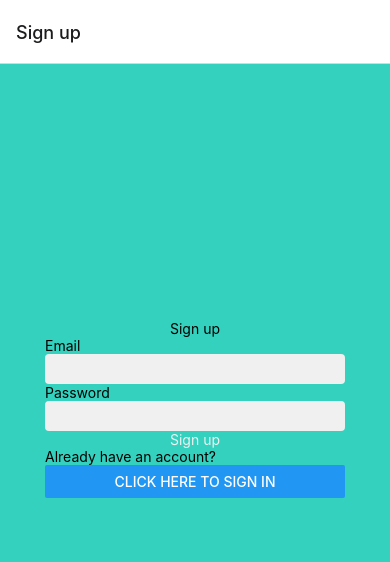
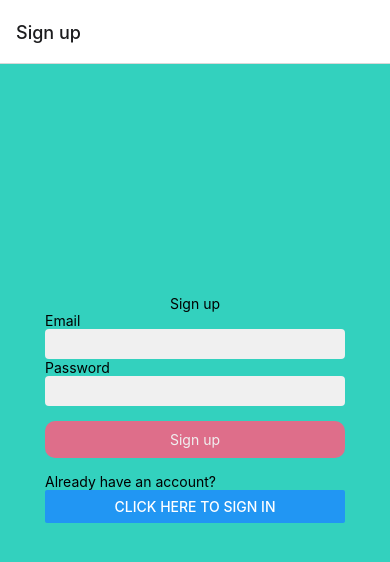
Before and after one commit to EvanXie333/rnFB21T3, a React Native app: screen /Signup in a window 390 px wide. Shown: the top 562 px of the page. Built offline with nearby package versions, Linux system fonts and the light colour scheme.

Commit message:
signup validation and submission

```diff
--- a/components/Signup.js
+++ b/components/Signup.js
@@ -1,15 +1,59 @@
-import React from "react";
-import { View,Text, StyleSheet, Button, TextInput, TouchableOpacity, KeyboardAvoidingView, Platform } from "react-native";
-import { useNavigation } from "@react-navigation/native";
-import { ThemeColours } from "./ThemeColours";
+import React, {useState,useEffect} from 'react'
+import { View, Text, StyleSheet, Button, TextInput, TouchableOpacity, KeyboardAvoidingView, Platform } from "react-native";
+import { useNavigation } from '@react-navigation/native';
+import { ThemeColours } from './ThemeColours';
 
 
+export function Signup(props) {
+  const[validEmail, setValidEmail ] = useState( false )
+  const[validPassword,setValidPassword ] = useState( false )
+  const[validForm,setValidForm] = useState(false)
 
-export function Signup(props){
+  const[email,setEmail] = useState()
+  const[password,setPassword] = useState()
 
   const navigation = useNavigation()
 
-    return(
+  const validateEmail = ( emailVal ) => {
+    if( emailVal.indexOf('@') > 0 ) {
+      setValidEmail( true )
+    }
+    else {
+      setValidEmail( false )
+    }
+    setEmail( emailVal )
+  }
+
+  const validatePassword = ( passwordVal ) => {
+    if( passwordVal.length >= 8 ) {
+      setValidPassword( true )
+    }
+    else {
+      setValidPassword( false )
+    }
+    setPassword( passwordVal )
+  }
+
+  const submitHandler = () => {
+    props.handler( email, password )
+  }
+
+  useEffect( () => {
+    if(validEmail && validPassword) {
+      setValidForm( true )
+    }
+    else {
+      setValidForm( false )
+    }
+  }, [validEmail, validPassword])
+
+  useEffect( () => {
+    if( props.auth === true ) {
+      navigation.reset({ index: 0, routes: [ {name: 'Home'} ] })
+    }
+  }, [props.auth])
+
+  return (
     <View style={styles.container}>
       <Text>Sign up</Text>
       <KeyboardAvoidingView
@@ -17,15 +61,25 @@ export function Signup(props){
       >
       <View style={styles.inner}>
         <Text>Email</Text>
-        <TextInput style={styles.input} />
+        <TextInput style={styles.input} onChangeText={ (val) => validateEmail(val) }/>
         <Text>Password</Text>
-        <TextInput style={styles.input} />
-        <TouchableOpacity styles={styles.button}>
+        <TextInput
+        style={styles.input}
+        onChangeText={ (val) => validatePassword(val) }
+        secureTextEntry={true}
+        />
+        <TouchableOpacity
+          style={ (validForm) ? styles.button : styles.buttonDisabled}
+          disabled={ (validForm) ? false : true }
+          onPress={ () => submitHandler() }
+        >
           <Text style={styles.buttonText}>Sign up</Text>
         </TouchableOpacity>
-        <Text>Already have an account?</Text>
+
+        <View>
+          <Text >Already have an account?</Text>
           <Button title="Click here to sign in" onPress={() => navigation.navigate("Signin")} />
-
+        </View>
       </View>
       </KeyboardAvoidingView>
 
@@ -46,7 +100,12 @@ const styles = StyleSheet.create( {
     padding: 10,
     borderRadius: 10,
   },
-
+  buttonDisabled: {
+    marginVertical: 15,
+    backgroundColor: ThemeColours.ceriseLight,
+    padding: 10,
+    borderRadius: 10,
+  },
   container: {
     flex: 1,
     backgroundColor: ThemeColours.turquoise,
@@ -63,6 +122,5 @@ const styles = StyleSheet.create( {
   },
   kb: {
     flex: 1,
-    },
-
+  }
 })
--- a/components/ThemeColours.js
+++ b/components/ThemeColours.js
@@ -1,6 +1,6 @@
 export const ThemeColours = {
     cultured: 'hsla(0, 0%, 94%, 1)',
-    culturedTranslucent: 'hsla(0, 0%, 94%, 0.8)',
+
     cerulean: 'hsla(228, 63%, 51%, 1)',
     turquoise: 'hsla(173, 63%, 51%, 1)',
     black: 'hsla(0, 0%, 3%, 1)',
```
Lines whose indentation alone changed are shown as unchanged.
